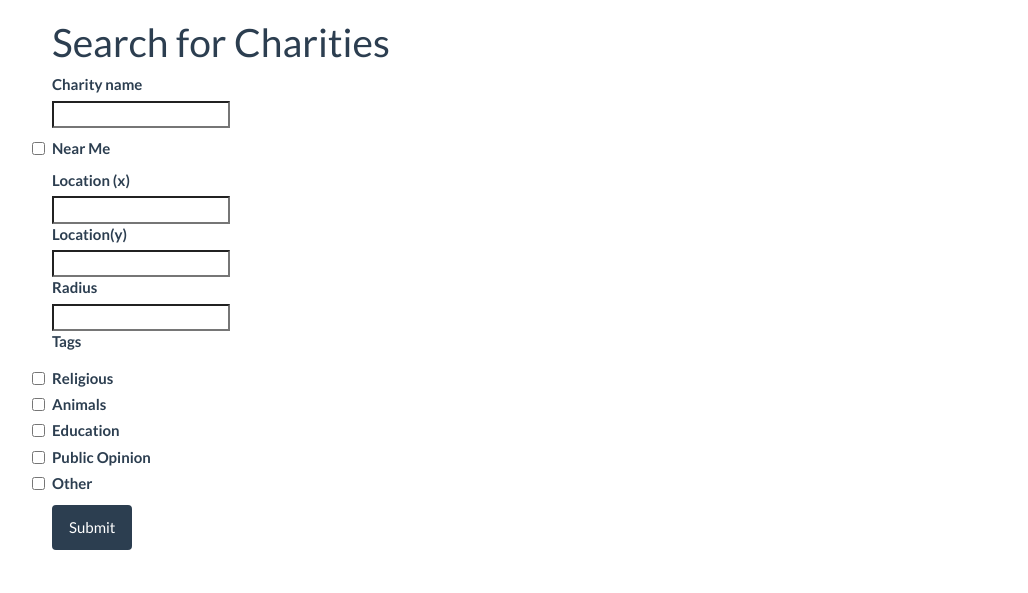
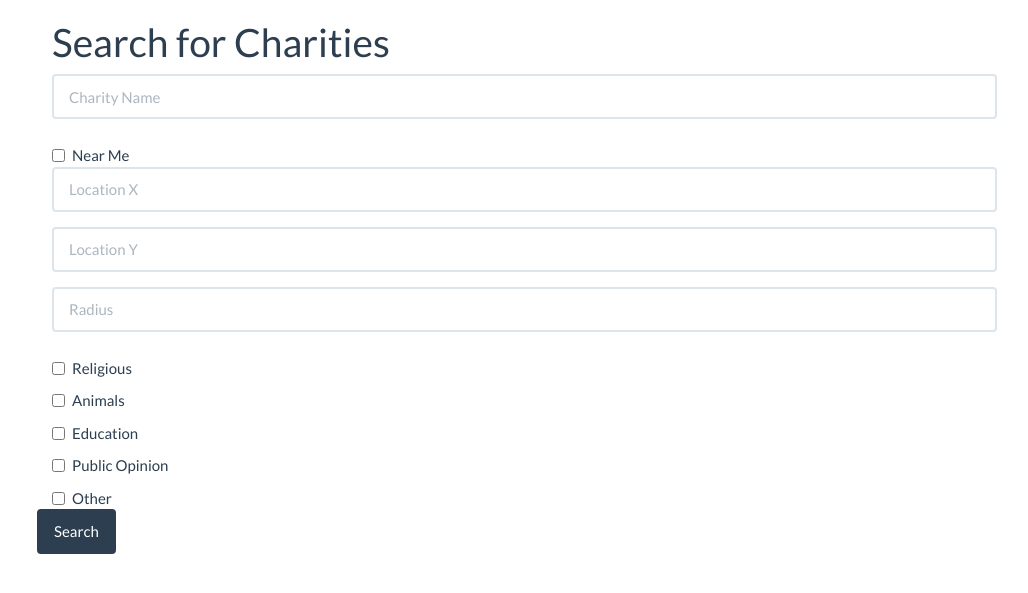
Before and after one commit to UNH-at-Manchester/wegive, a Django app: page /search/ in a window 1280 px wide. Shown: the part 42-635 px from the top of the page, without its empty margins (18-1046 px from the left). Run offline with Django 3.2, Linux system fonts and the light colour scheme; some libraries are stand-ins or nearby versions.

Commit message:
Removed Crispy Forms

```diff
--- a/wegive/wegive/settings.py
+++ b/wegive/wegive/settings.py
@@ -37,7 +37,6 @@ INSTALLED_APPS = [
     'django.contrib.sessions',
     'django.contrib.messages',
     'django.contrib.staticfiles',
-    'crispy_forms',
     'wegiveapp',
 ]
 
@@ -131,5 +130,3 @@ STATICFILES_FINDERS = [
 ]
 
 STATIC_URL = '/static/'
-
-CRISPY_TEMPLATE_PACK = 'bootstrap'
--- a/wegive/wegiveapp/templates/html/loginat.html
+++ b/wegive/wegiveapp/templates/html/loginat.html
@@ -1,5 +1,4 @@
 {% extends "html/base.html" %}
-{% load crispy_forms_tags %}
 
 {% block title %}Login{% endblock %}
 
@@ -7,7 +6,7 @@
 <div class="container">
     <form action="/loginat/" method="post">
         {% csrf_token %}
-        {{form|crispy}}
+        {{form}}
         <input class="btn btn-primary" type="submit" value="Submit" />
     </form>
 </div>
--- a/wegive/wegiveapp/templates/html/search.html
+++ b/wegive/wegiveapp/templates/html/search.html
@@ -1,15 +1,68 @@
 {% extends "html/base.html" %}
-{% load crispy_forms_tags %}
 
 {% block title %}Search{% endblock %}
 
 {% block main %}
+<body>
 <div class="container">
-    <h1> Search for Charities </h1>
-    <form action="/search/" method="post">
-        {% csrf_token %}
-        {{ form|crispy }}
-        <input class="btn btn-primary" type="submit" value="Submit" />
-    </form>
+<h1> Search for Charities </h1>
+<form class="form-horizontal" action="/search/" method="post">
+{% csrf_token %}
+    <div class="form-group">
+        <div class="col-lg-10">
+            <input type="text" class="form-control" id="name" placeholder="Charity Name">
+        </div>
+    </div>
+    <div class="checkbox">
+        <label>
+            <input type="checkbox"> Near Me
+        </label>
+    </div>
+    <div class="form-group">
+        <div class="col-lg-10">
+            <input type="text" class="form-control" id="locationX" placeholder="Location X">
+        </div>
+    </div>
+    <div class="form-group">
+        <div class="col-lg-10">
+            <input type="text" class="form-control" id="locationY" placeholder="Location Y">
+        </div>
+    </div>
+    <div class="form-group">
+        <div class="col-lg-10">
+            <input type="text" class="form-control" id="Radius" placeholder="Radius">
+        </div>
+    </div>
+    <div class="checkbox">
+        <label>
+            <input type="checkbox"> Religious
+        </label>
+    </div>
+    <div class="checkbox">
+        <label>
+            <input type="checkbox"> Animals
+        </label>
+    </div>
+    <div class="checkbox">
+        <label>
+            <input type="checkbox"> Education
+        </label>
+    </div>
+    <div class="checkbox">
+        <label>
+            <input type="checkbox"> Public Opinion
+        </label>
+    </div>
+    <div class="checkbox">
+        <label>
+            <input type="checkbox"> Other
+        </label>
+    </div>
+    <div class="form-group">
+        <button type="submit" class="btn btn-primary">Search</button>
+    </div>
+</form>
+</div>
+</body>
 </div>
 {% endblock %}
--- a/wegive/wegiveapp/templates/html/signup.html
+++ b/wegive/wegiveapp/templates/html/signup.html
@@ -1,5 +1,4 @@
 {% extends "html/base.html" %}
-{% load crispy_forms_tags %}
 
 {% block title %}Signup{% endblock %}
 
@@ -7,7 +6,7 @@
 <div class="container">
     <form action="/sign_up/" method="post">
         {% csrf_token %}
-        {{form|crispy}}
+        {{form}}
         <input class="btn btn-primary" type="submit" value="Submit" />
     </form>
 </div>
--- a/wegive/wegiveapp/views.py
+++ b/wegive/wegiveapp/views.py
@@ -58,6 +58,7 @@ def search(request):
     if request.method == "POST":
         # TODO: near me test
         kwargs = {}
+        print(request.POST)
         for item in request.POST:
             if item in ("name", "location_x", "location_y", "radius", "tags"):
                 kwargs[item] = request.POST[item]
```
